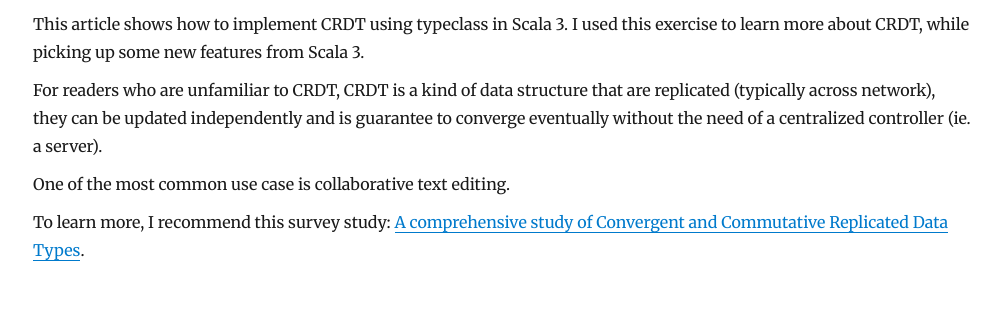
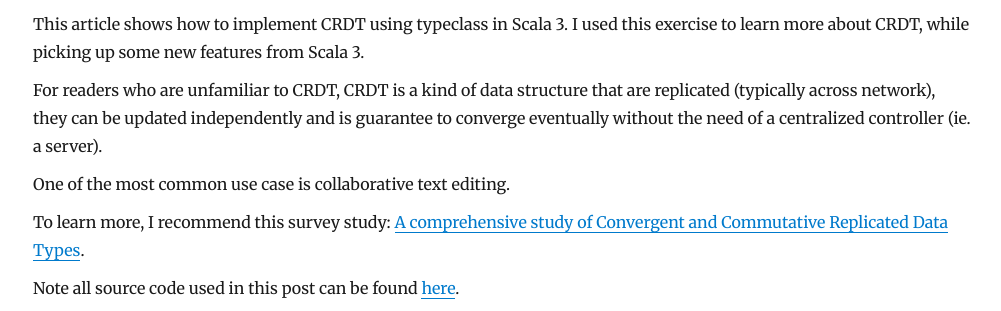
Before and after one commit to qingwei91/qingwei91.github.io, a Gatsby site: page /crdt in a window 1280 px wide. Shown: the part 285-596 px from the top of the page, without its empty margins (138-1139 px from the left). Built offline with nearby package versions, Linux system fonts and the light colour scheme; Gatsby itself is replaced by a stand-in of ours; some packages are replaced by stand-ins of ours.

Commit message:
Add link to github

```diff
--- a/src/pages/crdt/index.md
+++ b/src/pages/crdt/index.md
@@ -12,6 +12,8 @@
 One of the most common use case is collaborative text editing.
 
 To learn more, I recommend this survey study: [A comprehensive study of Convergent and Commutative Replicated Data Types](https://hal.inria.fr/inria-00555588/document).
+
+Note all source code used in this post can be found [here](https://github.com/qingwei91/crdt-scala3/).
 
 # CmRDT Algebras
 
```
